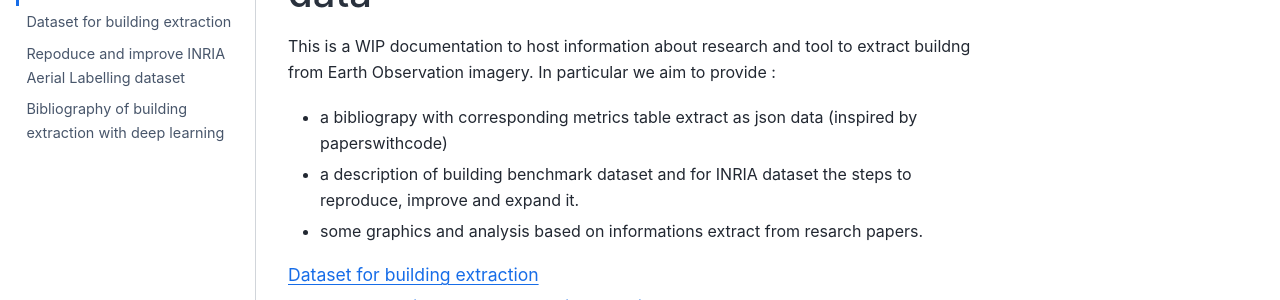
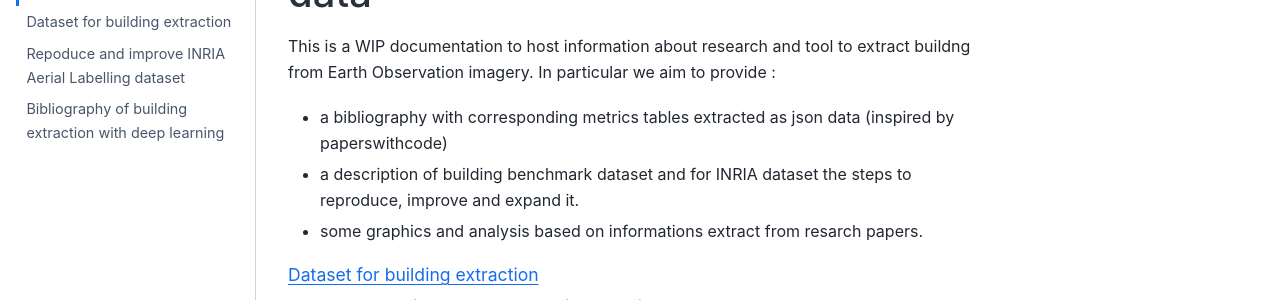
Before and after one commit to ndavid/EoBuildingReview, a Jupyter Book: the page built from docs/intro.md, in a window 1280 px wide. Shown: the part 240-540 px from the top of the page. Built offline with Jupyter Book 1.0.4 settings and Sphinx 7.4.7 and the Sphinx Book theme 1.1.4, drawn with Linux system fonts in a browser that asks for light colours.

Commit message:
typo and test gh action

```diff
--- a/docs/intro.md
+++ b/docs/intro.md
@@ -3,7 +3,7 @@
 This is a WIP documentation to host information about research and tool to extract buildng from Earth Observation imagery.
 In particular we aim to provide :
 
-  * a bibliograpy with corresponding metrics table extract as json data (inspired by paperswithcode)
+  * a bibliography with corresponding metrics tables extracted as json data (inspired by paperswithcode)
   * a description of building benchmark dataset and for INRIA dataset the steps to reproduce, improve and expand it.
   * some graphics and analysis based on informations extract from resarch papers.
 
```
